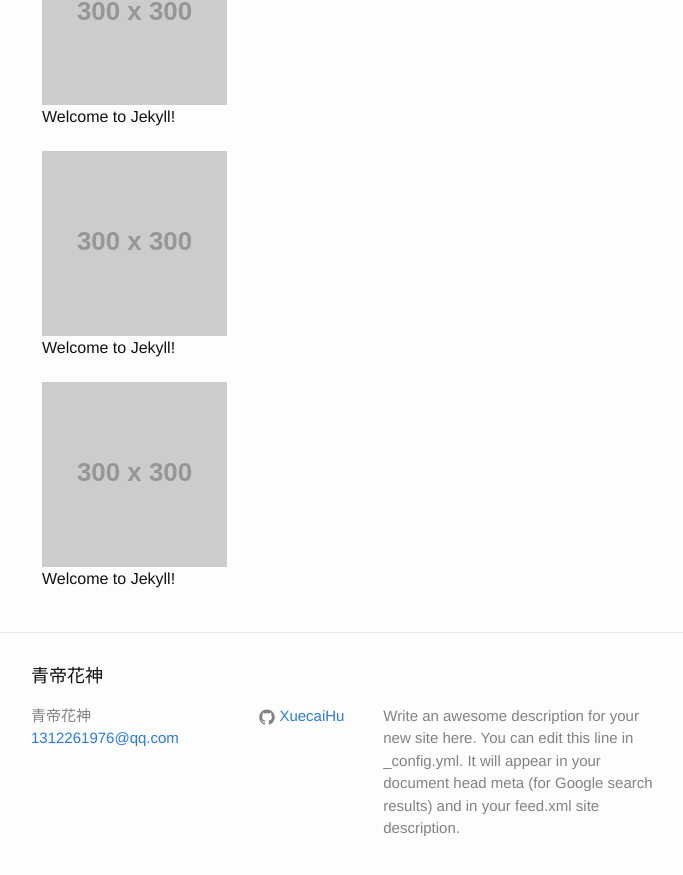
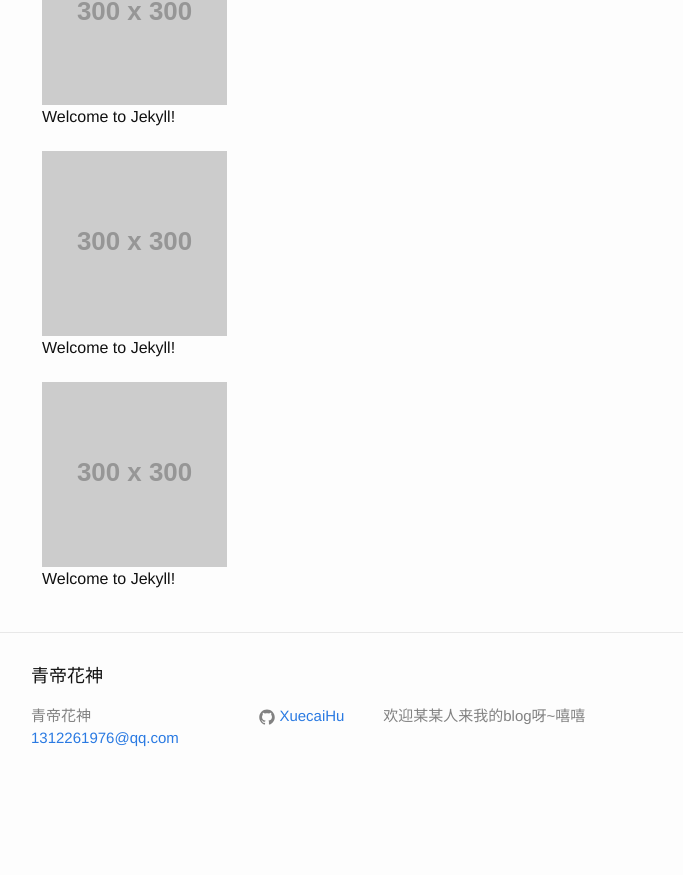
Before and after one commit to XuecaiHu/blog, a Jekyll site: the page built from index.html, in a window 1280 px wide and 900 px high, scrolled down 580 px. Shown: the top 875 px of the window, without its empty margins (269-952 px from the left). Built offline with Jekyll 4.4.1, drawn with Linux system fonts in a browser that asks for light colours; the list of posts is cut into pages by our own code; after the commit the page ends 1390 px from its top, so only the background shows below that.

Commit message:
修改了config

```diff
--- a/_config.yml
+++ b/_config.yml
@@ -2,9 +2,7 @@
 title: 青帝花神
 email: 1312261976@qq.com
 description: > # this means to ignore newlines until "baseurl:"
-  Write an awesome description for your new site here. You can edit this
-  line in _config.yml. It will appear in your document head meta (for
-  Google search results) and in your feed.xml site description.
+  欢迎某某人来我的blog呀~嘻嘻
 baseurl:
 url: "http://xuecaihu.github.io" # the base hostname & protocol for your site
 twitter_username:
@@ -14,6 +12,6 @@
 markdown: kramdown
 permalink: pretty
 safe: false
-pygments: true
+rouge: true
 excerpt_separrator: "\n\n\n"
 paginate: 5
```
